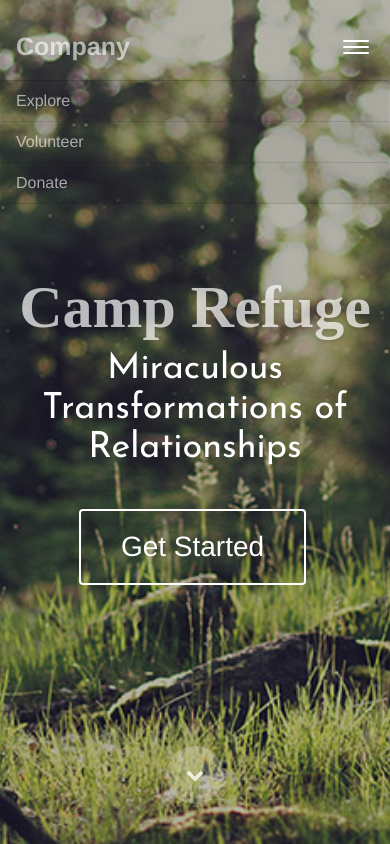
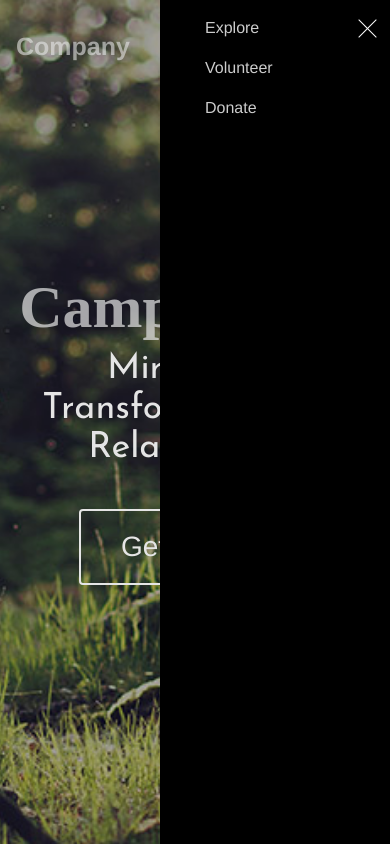
Before and after one commit to camprefuge/camprefuge.github.io, a plain HTML site: page index.html in a window 390 px wide. Both pictures are taken after a click on the button "Toggle navigation". Shown: the top 844 px of the page. Drawn offline with Linux system fonts and the light colour scheme; a web font is replaced by a local one.

```diff
--- a/index.html
+++ b/index.html
@@ -22,6 +22,16 @@
 
 
 <!-- Google Analytics -->
+ <!-- Global site tag (gtag.js) - Google Analytics -->
+<script async src="https://www.googletagmanager.com/gtag/js?id=UA-108109531-1"></script>
+<script>
+  window.dataLayer = window.dataLayer || [];
+  function gtag(){dataLayer.push(arguments);}
+  gtag('js', new Date());
+
+  gtag('config', 'UA-108109531-1');
+</script>
+
 
 <!-- Google Analytics END -->
 
@@ -31,7 +41,7 @@
 <div class="page-container">
 
 <!-- bloc-0 -->
-<div class="bloc bloc-fill-screen bg-forrest d-bloc bgc-black b-parallax" id="bloc-0">
+<div class="bloc bloc-fill-screen bg-forrest d-bloc bgc-black b-parallax " id="bloc-0">
 	<div class="container fill-bloc-top-edge">
 		<nav class="navbar row">
 			<div class="navbar-header">
@@ -40,7 +50,7 @@
 					<span class="sr-only">Toggle navigation</span><span class="icon-bar"></span><span class="icon-bar"></span><span class="icon-bar"></span>
 				</button>
 			</div>
-			<div class="collapse navbar-collapse navbar-1">
+			<div class="collapse navbar-collapse navbar-1 nav-special sidebar-nav">
 				<ul class="site-navigation nav navbar-nav pull-right">
 					<li>
 						<a href="#2" id="pl-undefined">Explore</a>
@@ -255,7 +265,7 @@
 <!-- bloc-9 END -->
 
 <!-- bloc-10 -->
-<div class="bloc bloc-fill-screen bg-forrest d-bloc bgc-black b-parallax " id="bloc-10">
+<div class="bloc bloc-fill-screen bg-forrest d-bloc bgc-black b-parallax" id="bloc-10">
 	<div class="container">
 		<div class="row">
 			<div class="col-sm-12">
--- a/style.css
+++ b/style.css
@@ -328,6 +328,14 @@
 	border-bottom-color:transparent;
 	margin: 6px -5px 0 0!important;
 	float: right;
+}
+
+/* Nav Special Close Button */
+.close-special-menu .close-icon{
+	background:#fff;
+}
+.blocsapp-special-menu blocsnav{
+	background: #000;
 }
 
 /* = Bric adjustment margins
@@ -697,6 +705,157 @@
 	color: rgba(0,0,0,.6)!important;
 }
  }
+
+@media (max-width: 767px){
+
+/* Nav Special Classes */
+.nav-special{
+	overflow-y:scroll;
+}
+.nav-special .site-navigation{
+	top:0;
+	left:0;
+	width:100%;
+	position: relative!important;
+	max-width: 100%!important;
+	z-index: 1000;
+}
+.nav-special .nav > li{
+	width:100%;
+	background: none!important;
+	border:0!important;
+}
+.nav-special.collapsing{
+	-webkit-transition: none;
+	transition: none;
+	height:100%!important;
+	background: none!important;
+}
+.nav-special .navbar-nav .open .dropdown-menu{
+	position: static;
+	float: none;
+	width: auto;
+	margin-top: 0;
+	background-color: transparent;
+	-webkit-box-shadow: none;
+	box-shadow: none;
+	border: 0;
+}
+.blocsapp-special-menu{
+	position: absolute;
+	z-index:10000;
+}
+.nav-special.fullscreen-nav .caret,.nav-special.fullscreen-nav .dropdown-menu .dropdown .caret{
+	border-width: 8px;
+}
+
+/* Animate Menu Symbol */
+.navbar-toggle{
+	transition: all .1s linear;
+}
+.selected-nav{
+	opacity: 0;
+	transform: scale(0.3);
+	transition: all .1s linear;
+}
+
+
+/* Special Menu Close Button */
+.close-special-menu{
+	position: fixed;
+	display: block;
+	width: 25px;
+	height:25px;
+	top:16px;
+	right:10px;
+	z-index: 10000;
+}
+.nav-invert .sidebar-nav .close-special-menu{
+	left:260px;
+}
+.close-special-menu .close-icon{
+	display: block;
+	width:100%;
+	height:1px;
+	transform: rotate(45deg);
+	margin-top:12px;
+}
+.close-special-menu .close-icon:after{
+	content:"";
+	display:inherit;
+	width:inherit;
+	height:inherit;
+	background: inherit;
+	transform: rotate(90deg);
+}
+.lock-scroll{
+	overflow:hidden;
+	transition: background .3s linear;
+}
+.nav-special::-webkit-scrollbar{
+	-webkit-appearance: none;
+	width:0;
+	height:0;
+}
+.nav-special .dropdown-menu .dropdown .caret{
+	border-top-color: rgba(255,255,255,.8);
+	border-right-color: transparent;
+	border-bottom-color: transparent;
+	border-left-color: transparent;
+	margin: 0 0 0 5px;
+	float: none;
+}
+
+/* Side Bar Navigation */
+.sidebar-nav{
+	position: fixed;
+	right: -300px;
+	top: 0;
+	bottom: 0;
+	width: 300px;
+	z-index: 1000;
+	transition: all .2s linear;
+}
+.nav-invert .sidebar-nav{
+	right: auto;
+	left: -300px;
+}
+ .sidebar-nav .nav > li a{
+	color:rgba(255,255,255,.8);
+}
+ .sidebar-nav .nav > li a:hover{
+	color:#FFF;
+}
+ .open.sidebar-nav{
+	right: 0;
+	transition: all .2s linear;
+}
+.nav-invert .open.sidebar-nav{
+	left: 0;
+	transition: all .2s linear;
+}
+
+/* Content Tint */
+.content-tint{
+	z-index: -1;
+	transition: background .2s linear;
+}
+.content-tint.on{
+	display: block;
+	position: fixed;
+	right: 0;
+	top: 0;
+	bottom: 0;
+	width: 100%;
+	background: transparent;
+	z-index: 1001;
+	background:rgba(0,0,0,.4);
+}
+.content-tint.on:hover{
+	background:rgba(0,0,0,.1);
+}
+}
+
 @media (max-width: 767px){
 	.bloc-group-text-vc{
 	margin-top:0%;
@@ -704,4 +863,13 @@
 .blocs-mobile-signup-text{
 	text-align:center;
 }
- }
+ .sidebar-nav{
+	width:230px;
+}
+.nav-special.sidebar-nav .nav > li{
+	width:80%;
+}
+.nav-invert .sidebar-nav .close-special-menu{
+	left:200px;
+}
+}
```
Also changed, not shown: sitemap.xml (added, +8 -0 lines).
